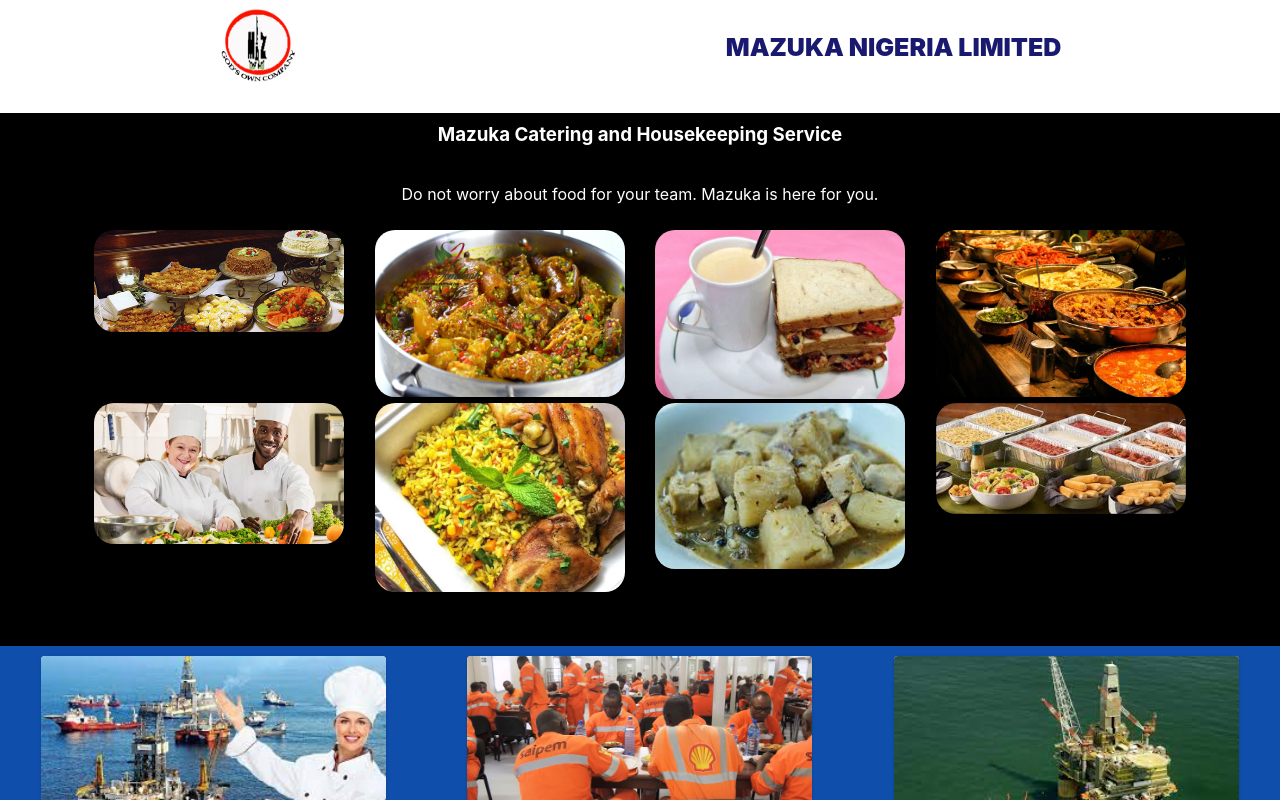
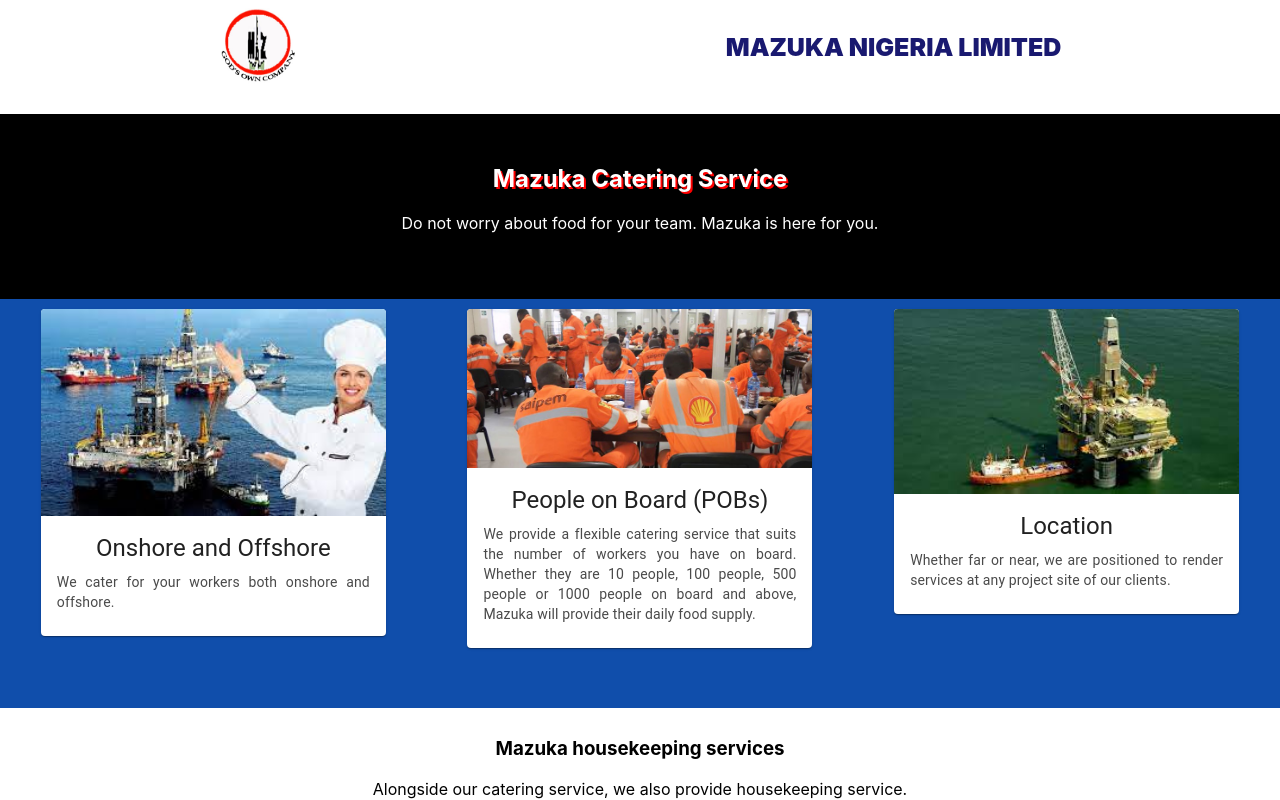
Before and after one commit to momarketplace/mazuka-frontend, a React (Create React App) app: page /catering in a window 1280 px wide. Shown: the top 800 px of the page. Built offline with nearby package versions, Linux system fonts and the light colour scheme.

Commit message:
modify: catering

```diff
--- a/src/pages/Catering.css
+++ b/src/pages/Catering.css
@@ -4,9 +4,14 @@
     padding-bottom: 50px;
 }
 
+.catering > h2 {
+    padding-top: 50px;
+    text-shadow: 2px 2px #FF0000;
+}
+
+
 .catering-item {
     color: #fff;
-    padding: 10px;
     text-align: center;
 }
 
--- a/src/pages/Catering.js
+++ b/src/pages/Catering.js
@@ -14,9 +14,9 @@ function Catering() {
   return (
     <div>
         <div className='catering'>
-            <h3 className='catering-item'>Mazuka Catering and Housekeeping Service</h3>
+            <h2 className='catering-item'>Mazuka Catering Service</h2>
         <p className='catering-item'>Do not worry about food for your team. Mazuka is here for you.</p>
-        <div className='catering-image-container'>
+        {/* <div className='catering-image-container'>
             <div>
                 <img src="/images/catering/catering1.jpg" alt="" />
             </div>
@@ -39,10 +39,8 @@ function Catering() {
                 <img src="/images/catering/yam4.jpg" alt="" />
             </div>
             <div><img src="/images/catering/catering2.jpg" alt="" /></div>
-            {/* <div>
-                 <img src="/images/catering/egg3.jpg" alt="" />
-            </div> */}
-        </div>
+
+        </div> */}
         </div>
 
         {/* mazuka estimator */}
```
